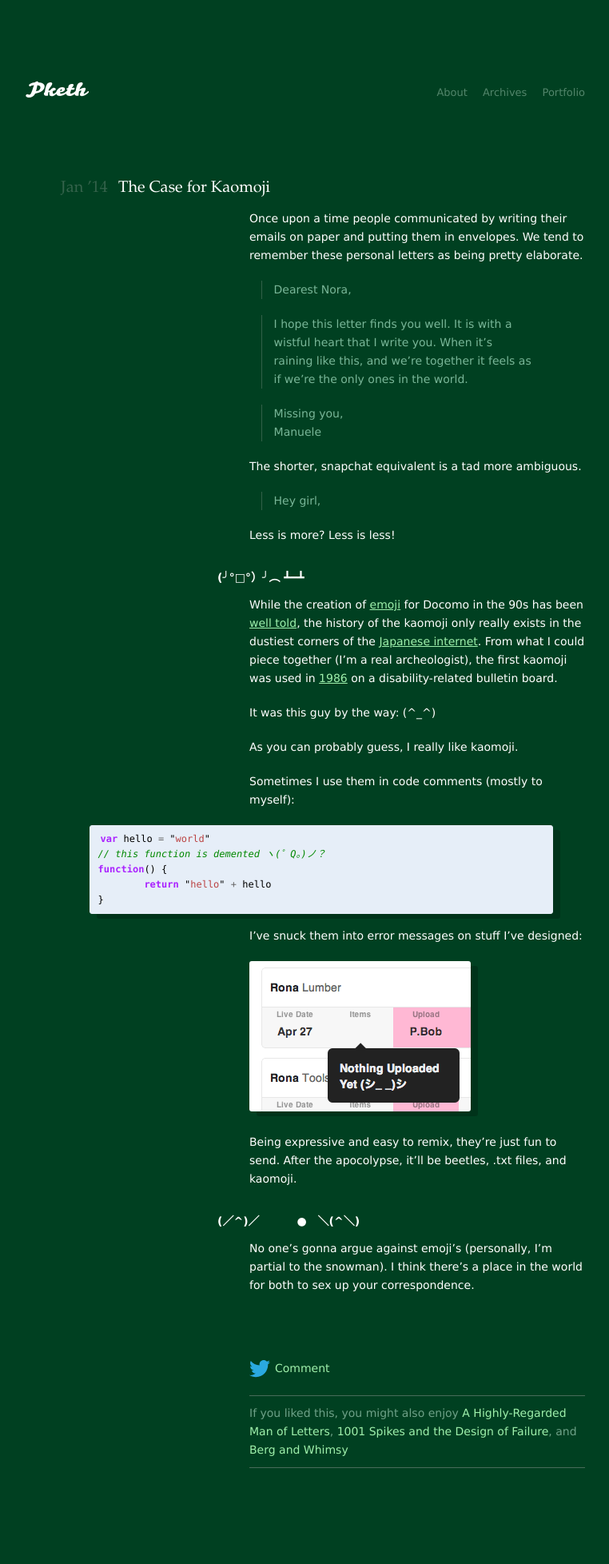
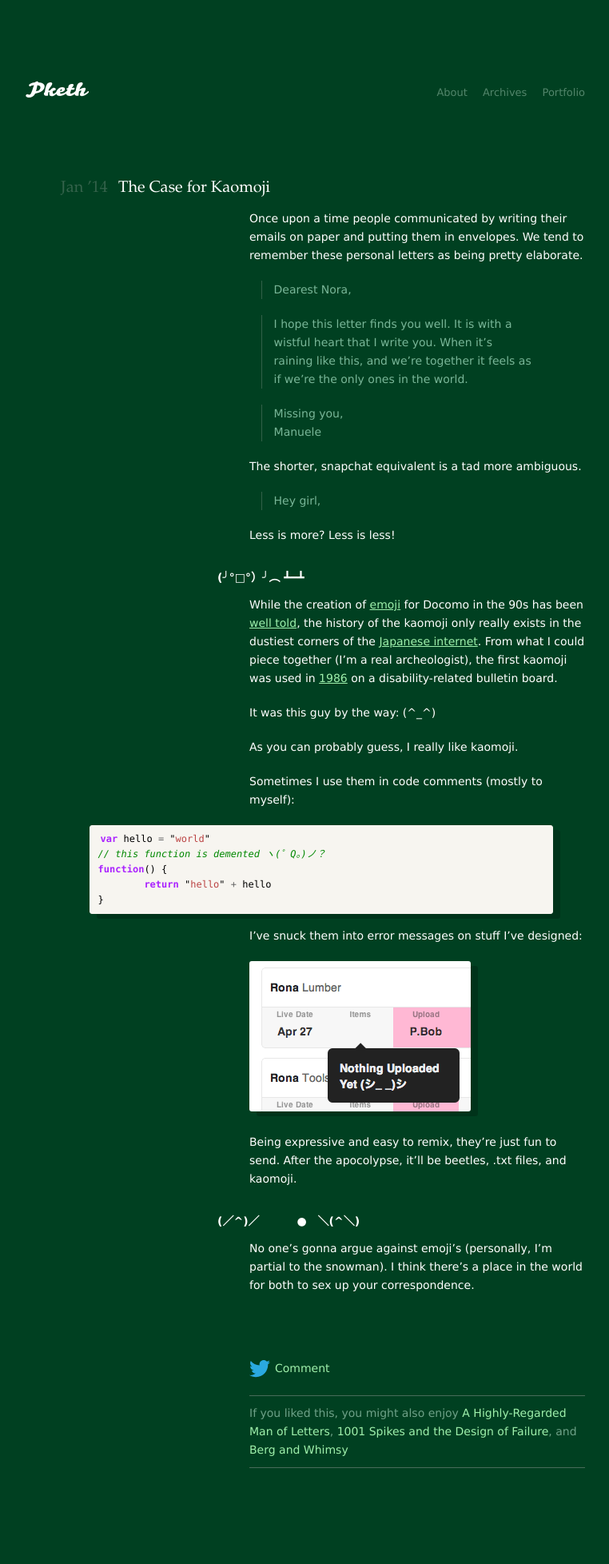
Before and after one commit to pketh/pketh.github.io, a Jekyll site: the page built from _posts/2014-01-28-kaomojis.md.md, in a window 1280 px wide. Shown: the whole page at 80% size, without its empty margins (258-1020 px from the left). Built offline with Jekyll 4.4.1, drawn with Linux system fonts in a browser that asks for light colours; Markdown is read by kramdown in place of the engine named in the settings.

Commit message:
update color of pre/code boxes to be nicer

```diff
--- a/css/main.css
+++ b/css/main.css
@@ -309,8 +309,8 @@ blockquote p {
 }
 
 .post pre {
-  border: 1px solid #e6eef8;
-  background-color: #e6eef8;
+  border: 1px solid #F7F5F0;
+  background-color: #F7F5F0;
   padding: .6em .8em;
   border-radius: 3px;
   font-size: 12px;
```
